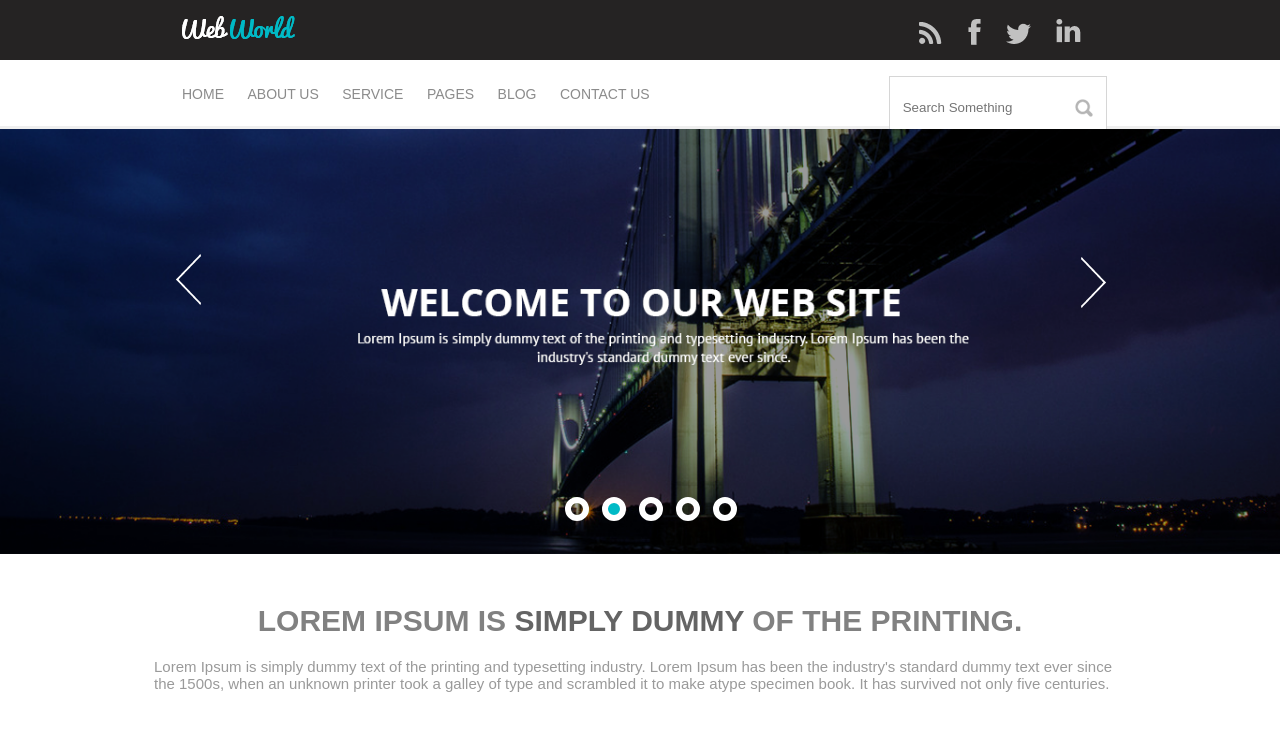
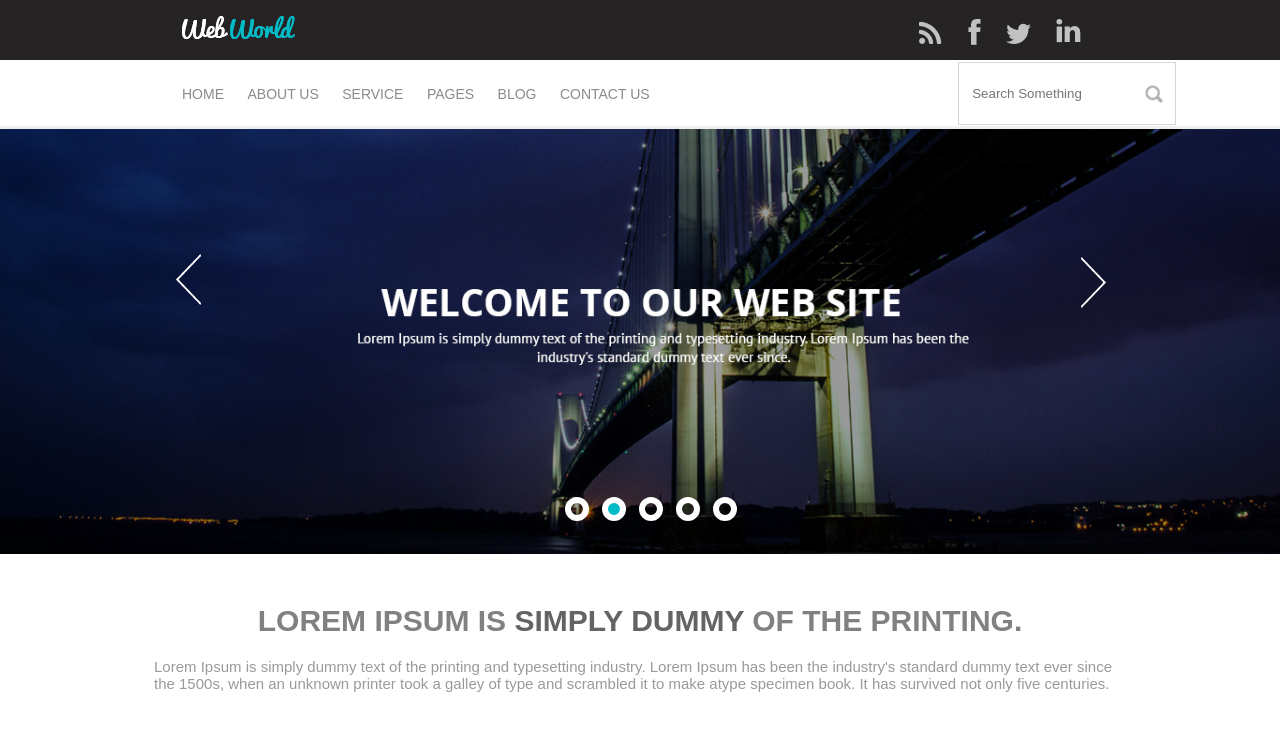
Before and after one commit to DGOBARBOSA/escolafrontend, a plain HTML site: page index.html in a window 1280 px wide. Shown: the top 752 px of the page. Drawn offline with nearby package versions, Linux system fonts and the light colour scheme.

Commit message:
Update main.css

```diff
--- a/css/main.css
+++ b/css/main.css
@@ -31,6 +31,7 @@ main, .content{
 .redes-sociais{
     width: 27%;
     float: right;
+
 }
 .redes-sociais ul li{
     margin-left: 12px;
@@ -67,10 +68,13 @@ main, .content{
 .busca{
     text-align: center;
     width: 27%;
-    float: right;
+    /*float: right; */
+    position: absolute;
+    top: -4px;
+    right: 40px;
 }
 .busca input{
-    margin-top: 7px;
+    /*margin-top: 7px;*/
     height: 35px;
     width: 190px;
     padding: 13px;
@@ -341,6 +345,7 @@ cursor: pointer;
 .tagbuscas b{
     font-size: 30px;
 }
+
 .footer-2{
     background-image: url(../img/footer2.png);
     color: #c5c5c5;
@@ -349,6 +354,8 @@ cursor: pointer;
     width: 100%;
 
 }
+
+
 .assinatura{
     float: left;
     width: 50%;
```
